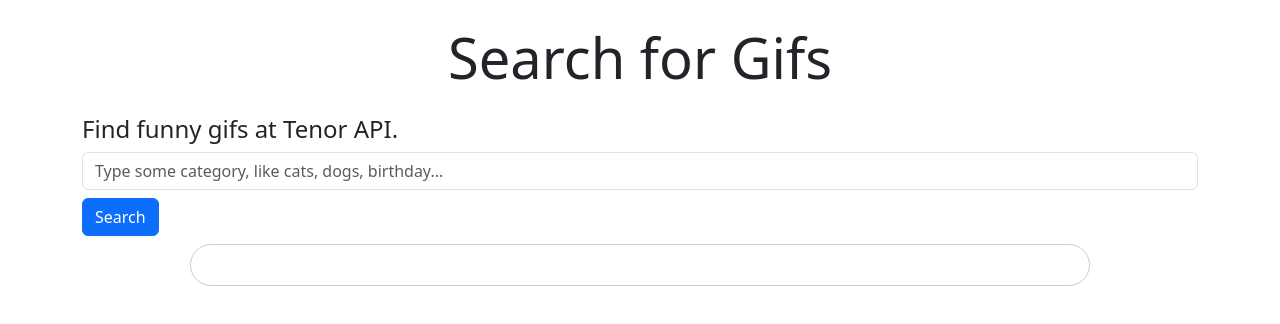
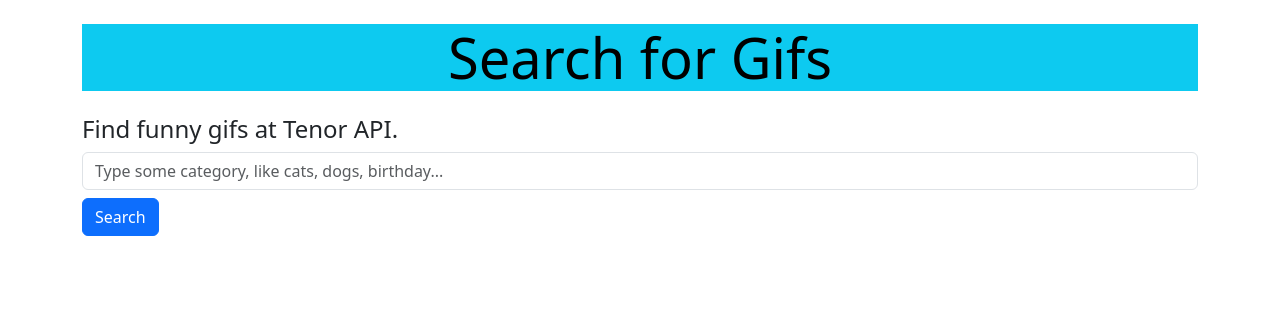
Before and after one commit to lukasilverio94/tenor-gif-api, a plain HTML site: page index.html in a window 1280 px wide. Drawn offline with nearby package versions, Linux system fonts and the light colour scheme.

Commit message:
removed border

```diff
--- a/css/style.css
+++ b/css/style.css
@@ -6,7 +6,6 @@
   width: 100%;
   max-width: 900px;
   margin: 0 auto;
-  border: 1px solid #ccc;
   border-radius: 25px;
   padding: 20px;
 }
--- a/index.html
+++ b/index.html
@@ -19,7 +19,7 @@
   <body>
     <div class="container">
       <header>
-        <h1 class="display-4 my-4 text-center">Search for Gifs</h1>
+        <h1 class="display-4 my-4 text-center text-bg-info">Search for Gifs</h1>
         <h4>Find funny gifs at Tenor API.</h4>
       </header>
       <main>
--- a/js/script.js
+++ b/js/script.js
@@ -50,7 +50,7 @@ searchBtn.addEventListener("click", () => {
     clearResults();
     getGifs();
   } else {
-    containerGif.innerHTML = `<p class="text-danger fw-semibold">Invalid input</p>`;
+    containerGif.innerHTML = `<p class="text-danger fw-semibold">Invalid input, type something to search...</p>`;
   }
 });
 
```
